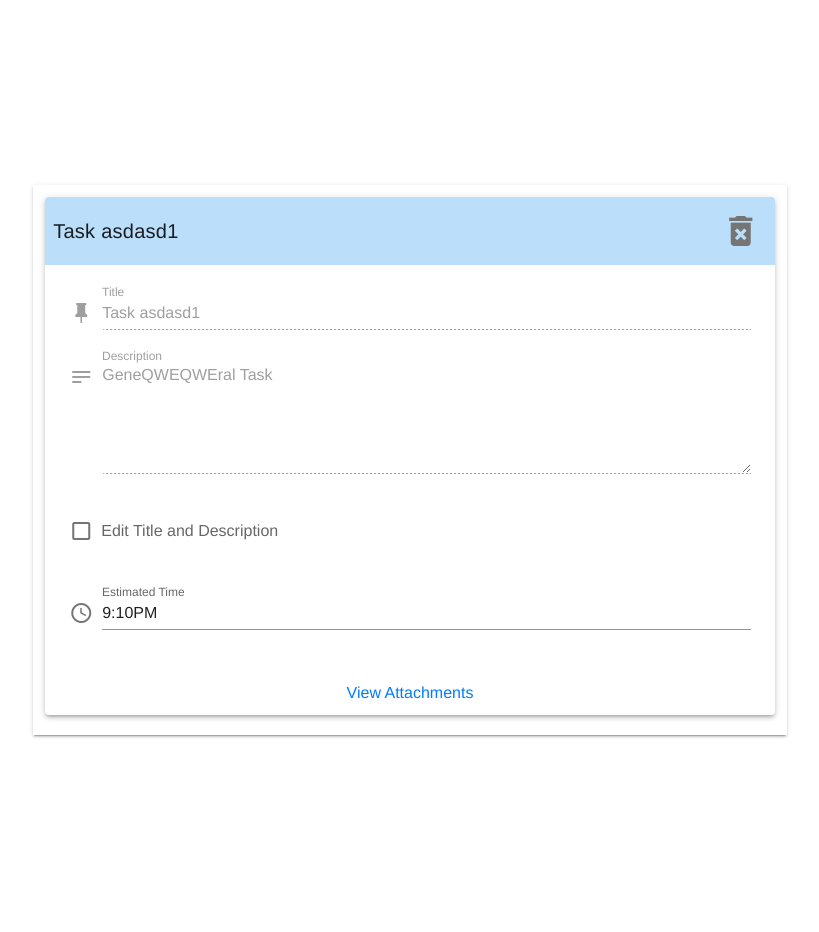
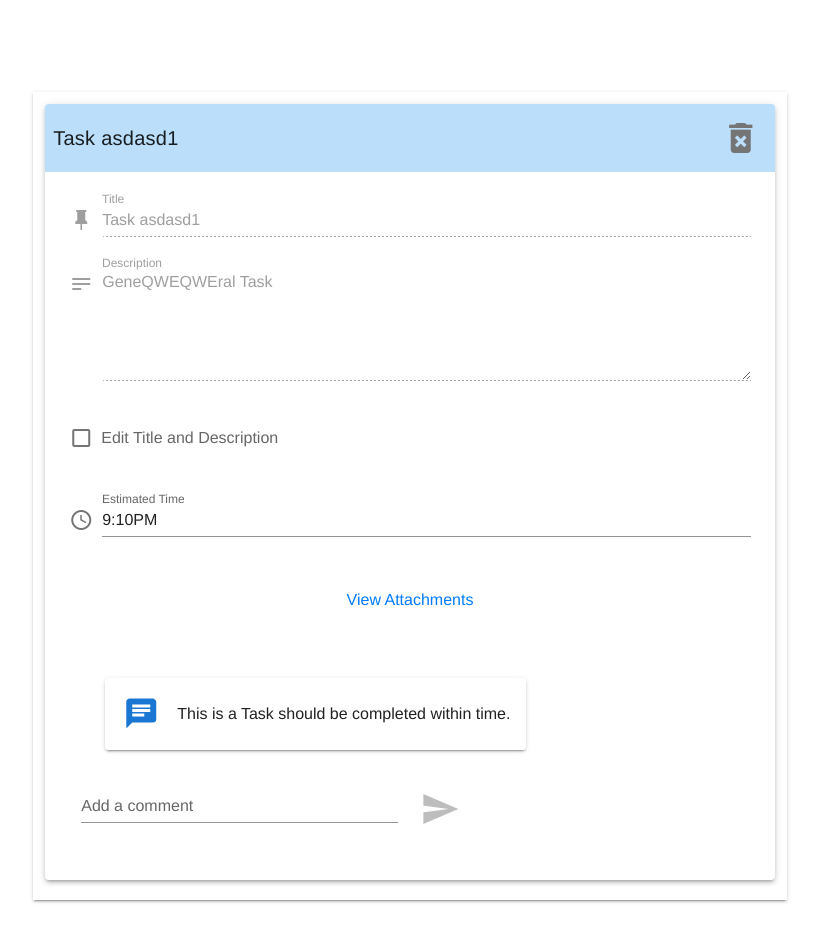
Before and after one commit to soum21/Task_Planner_APP_VueJS_Vuex_Vuetify, a Vue app: page / in a window 1280 px wide. Both pictures are taken after a click on the button 300 px from the left and 306 px from the top of the page. Shown: the whole page, without its empty margins (230-1049 px from the left). Before the commit the page ends 860 px from the top, so only its background shows below. Built offline with nearby package versions, Linux system fonts and the light colour scheme.

Commit message:
Comments done.

```diff
--- a/src/app/components/attachmentModal/index.vue
+++ b/src/app/components/attachmentModal/index.vue
@@ -23,7 +23,7 @@
           </v-col>
         </v-row>
         <v-row class="ma-3" align="center" justify="center">
-          <v-col cols="12">
+          <v-col class="ma-3" cols="12">
             <v-file-input
               v-model="files"
               :color="setColor"
--- /dev/null
+++ b/src/app/components/comments/index.vue
@@ -0,0 +1,42 @@
+<template lang="">
+  <v-container>
+    <div v-show="comments.length > 0">
+      <div v-for="comment in comments" :key="comment.id">
+        <SingleComment :comment="comment" />
+      </div>
+    </div>
+    <v-row class="mb-3" align="center">
+      <v-col cols="6" sm="6" class="d-flex justify-end">
+        <v-text-field label="Add a comment" v-model="comment" @keyup.enter="handleComment"></v-text-field>
+      </v-col>
+      <v-col cols="6" sm="6" class="d-flex justify-start">
+        <v-btn text icon color="blue" @click.prevent="handleComment" :disabled="!comment">
+          <v-icon x-large>mdi-send</v-icon>
+        </v-btn>
+      </v-col>
+    </v-row>
+  </v-container>
+</template>
+<script>
+import SingleComment from '../singleComment';
+export default {
+  name: 'Comments',
+  data() {
+    return {
+      comment: ''
+    };
+  },
+  props: {
+    comments: Array
+  },
+  components: {
+    SingleComment
+  },
+  methods: {
+    handleComment() {
+      this.$emit('handleComment', this.comment);
+      this.comment = '';
+    }
+  }
+};
+</script>
--- /dev/null
+++ b/src/app/components/singleComment/index.vue
@@ -0,0 +1,24 @@
+<template lang="">
+  <v-row class="ma-5">
+    <v-card class="ma-1">
+      <v-list one-line>
+        <v-list-item>
+          <v-list-item-avatar>
+            <v-icon large color="blue darken-2"> mdi-message-text </v-icon>
+          </v-list-item-avatar>
+          <v-list-item-content>
+            <v-list-item-title>{{ comment.text }}</v-list-item-title>
+          </v-list-item-content>
+        </v-list-item>
+      </v-list>
+    </v-card>
+  </v-row>
+</template>
+<script>
+export default {
+  name: 'SingleComment',
+  props: {
+    comment: Object
+  }
+};
+</script>
--- a/src/app/modules/taskDetails/details.html
+++ b/src/app/modules/taskDetails/details.html
@@ -2,6 +2,7 @@
   <v-container fluid fill-height>
     <v-sheet class="columnWrapper" elevation="2">
       <v-card class="ma-3" elevation="3">
+
         <v-card-title class="h6 pl-2 justify-space-around" :class="cardHeaderClass">
           <v-row no-gutters class="rowContainer">
             <v-col class="d-flex justify-start font-weight-medium" cols="6" sm="6">
@@ -30,6 +31,7 @@
               :disabled="viewEditOption"
             ></v-text-field>
           </div>
+
           <div class="ma-5">
             <v-textarea
               label="Description"
@@ -40,6 +42,7 @@
               :disabled="viewEditOption"
             ></v-textarea>
           </div>
+
           <div class="ma-5">
             <v-checkbox label="Edit Title and Description" @change="displayEditOption" v-model="checked"> </v-checkbox>
           </div>
@@ -67,14 +70,25 @@
           <div v-show="!modal" class="ma-5 inputDiv">
             <a @click="openModal">View Attachments</a>
           </div>
+
           <div v-show="modal && files.length > 0">
-            <AttachmentModal :modal="modal" :attachments="files" :board="$route.params.board" :parentId="$route.params.id" @toggleModal="toggleModal($event)" />
+            <AttachmentModal
+              :modal="modal"
+              :attachments="files"
+              :board="$route.params.board"
+              :parentId="$route.params.id"
+              @toggleModal="toggleModal($event)"
+            />
           </div>
+
+          <div class="ma-5">
+            <Comments :comments="comments" @handleComment="handleComment($event)"/>
+          </div>
+
           <v-dialog v-model="deleteDialog" persistent max-width="290">
             <v-card>
               <v-card-title class="text-h5">Are you sure you want to delete ? </v-card-title>
-              <v-card-text>Deleting it will redirect to homepage.</v-card-text
-              >
+              <v-card-text>Deleting it will redirect to homepage.</v-card-text>
               <v-card-actions>
                 <v-spacer></v-spacer>
                 <v-btn color="green darken-1" text @click="doDelete"> Yes </v-btn>
--- a/src/app/modules/taskDetails/details.js
+++ b/src/app/modules/taskDetails/details.js
@@ -1,10 +1,12 @@
 import AttachmentModal from '../../components/attachmentModal';
+import Comments from '../../components/comments';
 export default {
   name: 'Detail',
   data() {
     return {
       time: '',
       files: [],
+      comments: [],
       valid: false,
       detailData: [],
       modal: false,
@@ -17,7 +19,8 @@ export default {
     };
   },
   components: {
-    AttachmentModal
+    AttachmentModal,
+    Comments
   },
   mounted() {
     const { board, id } = this.$route.params;
@@ -29,7 +32,7 @@ export default {
     this.title = this.detailData.title;
     this.description = this.detailData.description;
     this.files = this.detailData.files;
-    console.log(this.files);
+    this.comments = this.detailData.comments;
   },
   computed: {
     cardHeaderClass() {
@@ -80,6 +83,16 @@ export default {
       this.$store.dispatch('deleteTask', data);
       this.deleteDialog = false;
       this.$router.go(-1);
+    },
+    handleComment(comment) {
+      console.log(comment);
+      const { board, id } = this.$route.params;
+      const data = {
+        comment: comment,
+        parentId: parseInt(id),
+        board: board
+      };
+      this.$store.dispatch('addComment', data);
     }
   }
 };
--- a/src/app/vuex/actionTypes/index.js
+++ b/src/app/vuex/actionTypes/index.js
@@ -3,3 +3,4 @@ export const EDIT_TASK = 'EDIT_TASK';
 export const DELETE_TASK = 'DELETE_TASK';
 export const DELETE_FILE = 'DELETE_FILE';
 export const ADD_FILE = 'ADD_FILE';
+export const ADD_COMMENT = 'ADD_COMMENT';
--- a/src/app/vuex/actions/index.js
+++ b/src/app/vuex/actions/index.js
@@ -18,4 +18,8 @@ const deleteFile = (context, payload) => {
 const addFile = (context, payload) => {
   context.commit(types.ADD_FILE, payload);
 };
-export default { addTask, editTask, deleteTask, deleteFile, addFile };
+
+const addComment = (context, payload) => {
+  context.commit(types.ADD_COMMENT, payload);
+};
+export default { addTask, editTask, deleteTask, deleteFile, addFile, addComment };
--- a/src/app/vuex/mutations/index.js
+++ b/src/app/vuex/mutations/index.js
@@ -43,10 +43,32 @@ const ADD_FILE = (state, payload) => {
   });
 };
 
+const ADD_COMMENT = (state, payload) => {
+  const { comment, parentId, board } = payload;
+  const totalArray = getItemByName(state.taskList, board);
+  let item = getItemInArray(totalArray.tasks, parentId);
+  let lastElement = item.comments[item.comments.length - 1];
+  if (lastElement) {
+    const id = lastElement.id + 1;
+    let data = {
+      id: id,
+      text: comment
+    };
+    item.comments.push(data);
+  } else {
+    let data = {
+      id: 1,
+      text: comment
+    };
+    item.comments.push(data);
+  }
+};
+
 export default {
   ADD_TASK,
   EDIT_TASK,
   DELETE_TASK,
   DELETE_FILE,
-  ADD_FILE
+  ADD_FILE,
+  ADD_COMMENT
 };
--- a/src/app/vuex/states/index.js
+++ b/src/app/vuex/states/index.js
@@ -17,6 +17,12 @@ const stateObject = {
               size: 988,
               type: 'application/pdf',
               webkitRelativePath: ''
+            }
+          ],
+          comments: [
+            {
+              id: 1,
+              text: 'This is a Task should be completed within time.'
             }
           ]
         },
@@ -42,6 +48,12 @@ const stateObject = {
               type: 'application/pdf',
               webkitRelativePath: ''
             }
+          ],
+          comments: [
+            {
+              id: 1,
+              text: 'This is a Task should be completed within time.'
+            }
           ]
         },
         {
@@ -57,6 +69,12 @@ const stateObject = {
               size: 988,
               type: 'application/pdf',
               webkitRelativePath: ''
+            }
+          ],
+          comments: [
+            {
+              id: 1,
+              text: 'This is a Task should be completed within time.'
             }
           ]
         }
@@ -96,6 +114,20 @@ const stateObject = {
               type: 'application/pdf',
               webkitRelativePath: ''
             }
+          ],
+          comments: [
+            {
+              id: 1,
+              text: 'This is a Task should be completed within time.'
+            },
+            {
+              id: 2,
+              text: 'This is a Task should be completed within time.'
+            },
+            {
+              id: 3,
+              text: 'This is a Task should be completed within time.'
+            }
           ]
         },
         {
@@ -120,14 +152,21 @@ const stateObject = {
               type: 'application/pdf',
               webkitRelativePath: ''
             }
-          ]
+          ],
+          comments: []
         },
         {
           id: 9,
           title: 'Task 12312343',
           description: 'GenQWEQWeral Task 3',
           estimatedTime: '12:16AM',
-          files: []
+          files: [],
+          comments: [
+            {
+              id: 1,
+              text: 'This is a comment.'
+            }
+          ]
         }
       ]
     },
@@ -157,7 +196,8 @@ const stateObject = {
               type: 'application/pdf',
               webkitRelativePath: ''
             }
-          ]
+          ],
+          comments: []
         },
         {
           id: 2,
@@ -181,6 +221,12 @@ const stateObject = {
               type: 'application/pdf',
               webkitRelativePath: ''
             }
+          ],
+          comments: [
+            {
+              id: 1,
+              text: 'This is a comment. This title must be changed.'
+            }
           ]
         },
         {
@@ -197,7 +243,8 @@ const stateObject = {
               type: 'application/pdf',
               webkitRelativePath: ''
             }
-          ]
+          ],
+          comments: []
         }
       ]
     }
```
